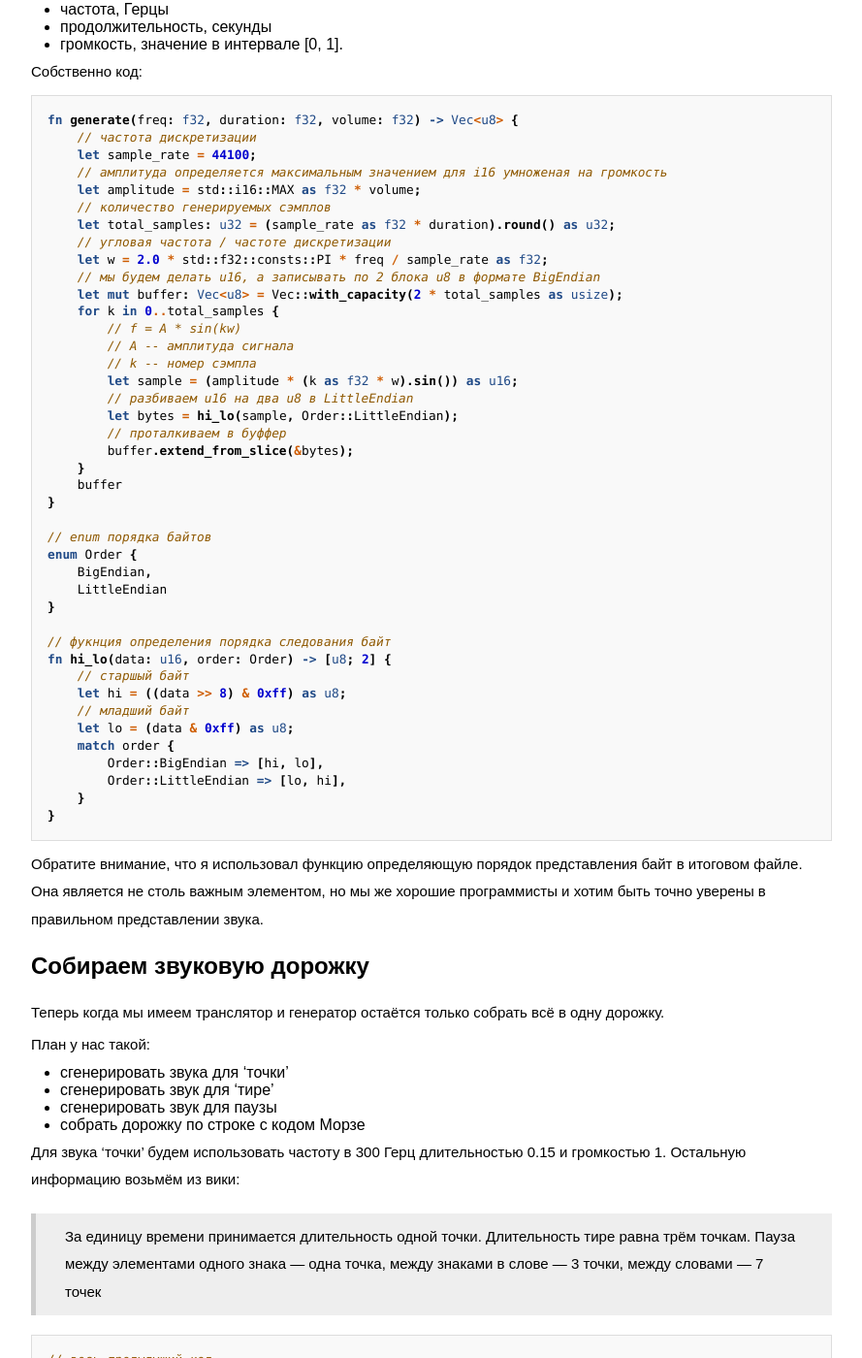
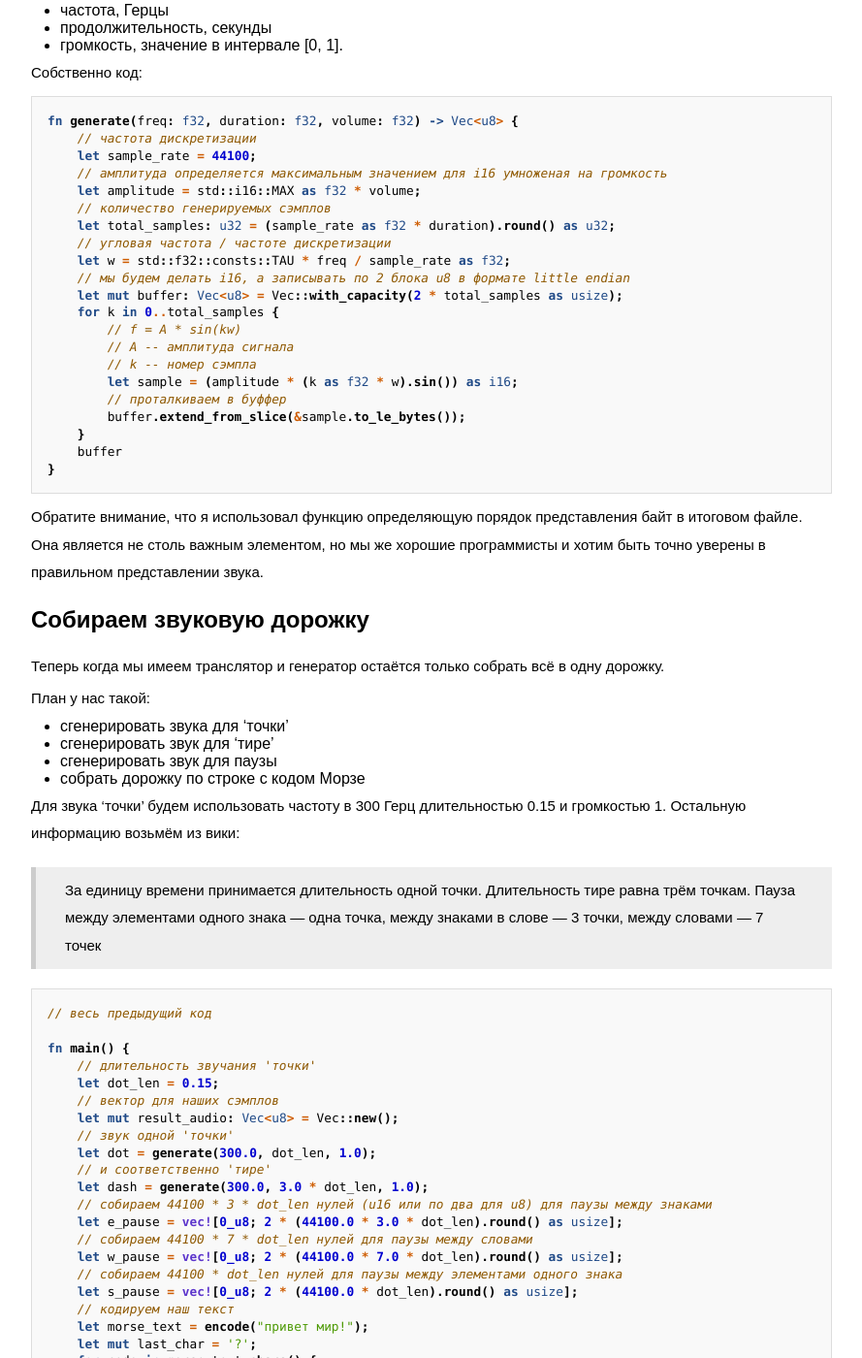
Before and after one commit to FreeCX/freecx.github.io, a Jekyll site: the page built from _posts/2016-09-07-sound-generator-for-morse.markdown, in a window 1280 px wide and 1400 px high, scrolled down 1766 px. Shown: the whole window at 97% size, without its empty margins (195-1084 px from the left). Built offline with Jekyll 4.4.1, drawn with Linux system fonts in a browser that asks for light colours; some web fonts are replaced; some of the changed text lies outside the part shown.

Commit message:
fix: sound generation and other improvements

````diff
--- a/_posts/2016-09-07-sound-generator-for-morse.markdown
+++ b/_posts/2016-09-07-sound-generator-for-morse.markdown
@@ -13,7 +13,7 @@ layout: post
 # Трансляция текста
 Для начала нам нужно написать код для трансляции текста в кодовую азбуку Морзе, для этого воспользуемся возможностью предоставляемую нам словарём.
 
-Для написания кода я буду использовать язык Rust и библиотеку lazy_static.
+Для написания кода я буду использовать язык Rust и библиотеку `lazy_static`.
 
 ```rust
 #[macro_use]
@@ -89,38 +89,18 @@ fn generate(freq: f32, duration: f32, volume: f32) -> Vec<u8> {
     // количество генерируемых сэмплов
     let total_samples: u32 = (sample_rate as f32 * duration).round() as u32;
     // угловая частота / частоте дискретизации
-    let w = 2.0 * std::f32::consts::PI * freq / sample_rate as f32;
-    // мы будем делать u16, а записывать по 2 блока u8 в формате BigEndian
+    let w = std::f32::consts::TAU * freq / sample_rate as f32;
+    // мы будем делать i16, а записывать по 2 блока u8 в формате little endian
     let mut buffer: Vec<u8> = Vec::with_capacity(2 * total_samples as usize);
     for k in 0..total_samples {
         // f = A * sin(kw)
         // A -- амплитуда сигнала
         // k -- номер сэмпла
-        let sample = (amplitude * (k as f32 * w).sin()) as u16;
-        // разбиваем u16 на два u8 в LittleEndian
-        let bytes = hi_lo(sample, Order::LittleEndian);
+        let sample = (amplitude * (k as f32 * w).sin()) as i16;
         // проталкиваем в буффер
-        buffer.extend_from_slice(&bytes);
+        buffer.extend_from_slice(&sample.to_le_bytes());
     }
     buffer
-}
-
-// enum порядка байтов
-enum Order {
-    BigEndian,
-    LittleEndian
-}
-
-// фукнция определения порядка следования байт
-fn hi_lo(data: u16, order: Order) -> [u8; 2] {
-    // старшый байт
-    let hi = ((data >> 8) & 0xff) as u8;
-    // младший байт
-    let lo = (data & 0xff) as u8;
-    match order {
-        Order::BigEndian => [hi, lo],
-        Order::LittleEndian => [lo, hi],
-    }
 }
 ```
 
@@ -202,7 +182,7 @@ use std::fs::File;
 use std::io::Write;
 
 //
-// место для hi_lo, generate и encode
+// место для generate и encode
 //
 
 fn main() {
````
